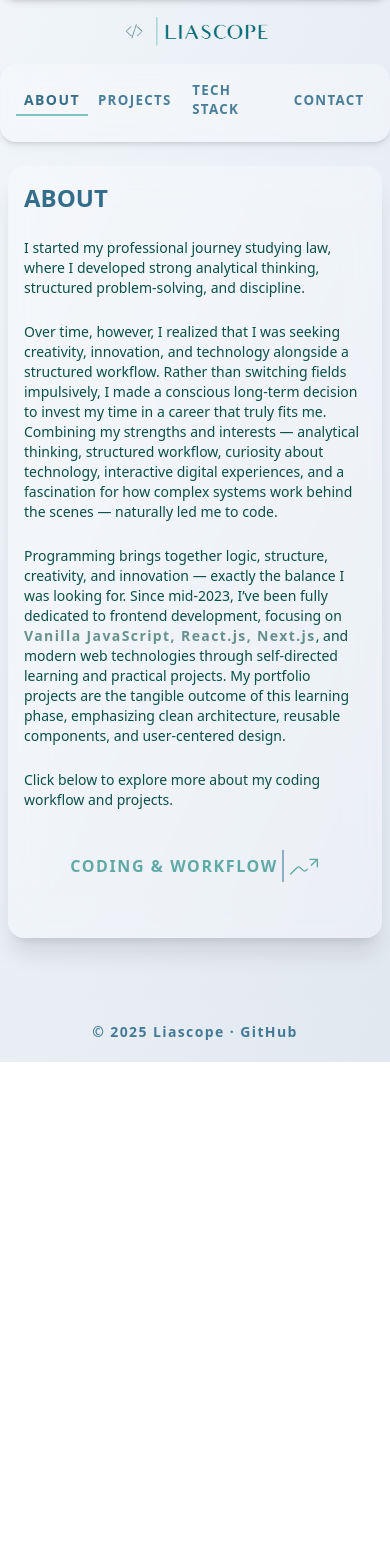
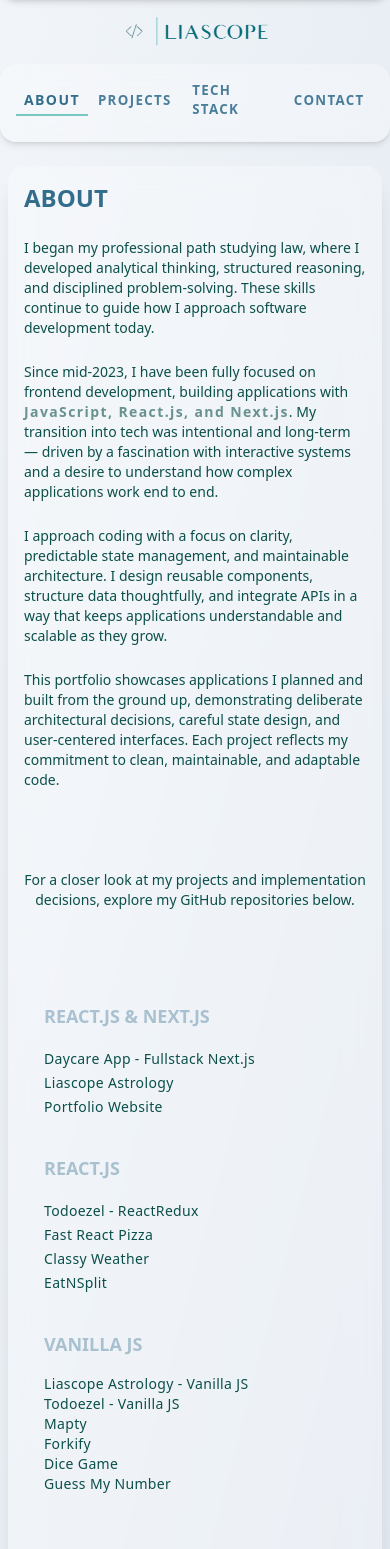
Before and after one commit to liascope/portfolio, a Next.js app: page /about in a window 390 px wide. Shown: the top 1549 px of the page. Before the commit the page ends 1062 px from the top, so only its background shows below. Built offline with nearby package versions, Linux system fonts and the light colour scheme.

Commit message:
update content, remove unused dependency, fix styling

```diff
--- a/app/_components/Pages/About.js
+++ b/app/_components/Pages/About.js
@@ -1,57 +1,39 @@
-'use client'
-import { motion, AnimatePresence} from "framer-motion";
-import LearningIcon from "../Icons/LearningIcon";
-import { useState } from "react";
-import Workflow from "./Workflow";
-import Seperation from "../Seperation";
+import GitHubRepos from "../GitHubRepos";
+import IconButton from "../IconButton";
+import ArrowRight from "../Icons/ArrowRight";
+
 
 export default function About() {
-  const [open, setOpen] = useState(false)
 
   return ( <main className="min-h-screen bg-gradient-to-br from-slate-100 to-slate-200 text-teal-900 p-2 sm:p-4">
       <section className="max-w-7xl mx-auto sm:mt-12 backdrop-blur-lg bg-white/30 rounded-2xl p-4 sm:p-10 shadow-xl">
         <h1 className="sm:text-3xl text-2xl uppercase font-bold mb-6 sm:tracking-wider text-sky-900/80">About</h1>
-      <article className="sm:text-lg text-sm flex flex-col gap-6">
+<article className="sm:text-lg text-sm flex flex-col gap-6">
   <p>
-    I started my professional journey studying law, where I developed strong analytical thinking, structured problem-solving, and discipline.
+    I began my professional path studying law, where I developed analytical thinking, structured reasoning, and disciplined problem-solving. These skills continue to guide how I approach software development today.
   </p>
+
   <p>
-    Over time, however, I realized that I was seeking creativity, innovation, and technology alongside a structured workflow. Rather than switching fields impulsively, I made a conscious long-term decision to invest my time in a career that truly fits me. Combining my strengths and interests — analytical thinking, structured workflow, curiosity about technology, interactive digital experiences, and a fascination for how complex systems work behind the scenes — naturally led me to code.
+    Since mid-2023, I have been fully focused on frontend development, building applications with <strong className="text-teal-900/60 tracking-widest">JavaScript, React.js, and Next.js</strong>. My transition into tech was intentional and long-term — driven by a fascination with interactive systems and a desire to understand how complex applications work end to end.
   </p>
+
   <p>
-    Programming brings together logic, structure, creativity, and innovation — exactly the balance I was looking for. Since mid-2023, I’ve been fully dedicated to frontend development, focusing on <strong className="text-teal-900/60 tracking-widest">Vanilla JavaScript, React.js, Next.js</strong>, and modern web technologies through self-directed learning and practical projects. My portfolio projects are the tangible outcome of this learning phase, emphasizing clean architecture, reusable components, and user-centered design.
+    I approach coding with a focus on clarity, predictable state management, and maintainable architecture. I design reusable components, structure data thoughtfully, and integrate APIs in a way that keeps applications understandable and scalable as they grow.
   </p>
+
   <p>
-    Click below to explore more about my coding workflow and projects.
+    This portfolio showcases applications I planned and built from the ground up, demonstrating deliberate architectural decisions, careful state design, and user-centered interfaces. Each project reflects my commitment to clean, maintainable, and adaptable code.
   </p>
 </article>
 
+          <div className="text-center sm:text-lg text-sm my-20">
+    For a closer look at my projects and implementation decisions, explore my GitHub repositories below.
+  </div>
 
-          <div
-        onClick={() => setOpen(!open)}
-        className="flex flex-row items-center justify-center w-full text-teal-700/60 hover:text-teal-600/70 transition-all hover:tracking-wider cursor-pointer uppercase tracking-widest font-bold my-10"
-      >
-        {open ? "" : "Coding & Workflow"}
-        {!open && <div className="h-8 flex items-center"><Seperation/><LearningIcon/></div>}
-      </div>
-
-      <AnimatePresence initial={false}>
-        {open && (
-          <motion.div
-            key="content"
-            initial={{ height: 0, opacity: 0, y: -10 }}
-            animate={{ height: "auto", opacity: 1, y: 0 }}
-            exit={{ height: 0, opacity: 0, y: -10 }}
-            transition={{
-              duration: 0.6,
-              ease: [0.04, 0.62, 0.23, 0.98],
-            }}
-            className="overflow-hidden w-full"
-          >
-           <Workflow />
-          </motion.div>
-        )}
-      </AnimatePresence>
+  <GitHubRepos />
+  <IconButton link="/techstack" icon={ArrowRight}>
+    Technologies and tools I’ve worked with
+  </IconButton>
       </section>
       </main>
   );
--- a/app/_components/Pages/Projects.js
+++ b/app/_components/Pages/Projects.js
@@ -23,7 +23,7 @@ export default function Projects() {
 </div>
   <h2 className="sm:text-lg flex-1 text-md font-bold uppercase text-sky-900/50">{project.title}</h2></div>
   <p className="text-sm mb-4 px-4 text-center">{project.description}</p>
-  <div className="flex flex-wrap gap-2 text-xs mb-6">
+  <div className="flex flex-wrap justify-center gap-2 text-xs mb-6">
     {project.tech.map((tech, i) => (
       <span
         key={i}
--- a/app/_components/Pages/Workflow.js
+++ /dev/null
@@ -1,53 +0,0 @@
-import { reflectionEvolution } from "@/app/_lib/config";
-import ArrowRight from "../Icons/ArrowRight";
-import IconButton from "../IconButton";
-import GitHubRepos from "../GitHubRepos";
-
-export default function Workflow() {
-  return (
-      <section>
-  <h2 className="sm:text-2xl text-xl mb-6 text-sky-900/60 uppercase font-bold sm:tracking-widest text-center">
-    Coding & Workflow
-  </h2>
-
-  <p className="sm:text-lg text-sm mb-10">
-    I approach frontend development with a strong focus on planning, clarity, and scalable architecture.
-    Over time, I’ve refined how I structure projects, manage state, and integrate complex functionality,
-    with the goal of building clean, maintainable, and reusable solutions.
-  </p>
-
-  <section className="gap-10 flex flex-col items-center sm:text-base text-sm ">
-
-    <article className="bg-white/40 backdrop-blur-sm rounded-xl p-2 sm:p-6 shadow hover:scale-105 transition">
-      <h3 className="sm:text-xl text-lg mb-6 text-sky-900/50 uppercase font-bold sm:tracking-widest text-center ">
-        Core Practices
-      </h3>
-      <ul className="list-disc ml-6 space-y-2">
-        <li>Design state structures deliberately, choosing between local and global state to ensure clear data flow.</li>
-        <li>Build modular, reusable components with consistent UI and flexible props and hooks.</li>
-        <li>Encapsulate shared logic in custom hooks, such as API handling and client-side persistence.</li>
-        <li>Integrate APIs and third-party libraries thoughtfully, aligning them with the overall project architecture.</li>
-        <li>Focus on clean code, predictable behavior, and responsive, user-centered interfaces.</li>
-      </ul>
-    </article>
-<article className="flex flex-col items-center my-3 sm:my-6">
-    <div className='text-sky-900/50 sm:text-xl text-base font-bold uppercase sm:tracking-widest text-center transition-all duration-500 ease-in-out flex flex-row justify-between w-full sm:w-[80%] px-7 sm:px-16 pb-6' ><span>Reflection</span> <span>Technical Evolution </span></div>
-<ul className="list-none space-y-4">
-  {reflectionEvolution.map((item, index) => (
-    <li key={index} className="grid grid-cols-[1fr_auto_1fr] items-scretch px-6 sm:px-16">
-      <span className="bg-white/40 backdrop-blur-sm rounded-xl flex flex-col justify-center p-2 sm:p-4 shadow hover:scale-105 transition">{item.reflection}</span>
-      <div className="text-sky-900/40 flex flex-col justify-center p-3 sm:p-7"><ArrowRight></ArrowRight></div>
-      <span className="bg-white/40 backdrop-blur-sm rounded-xl flex flex-col justify-center p-2 sm:p-4 shadow hover:scale-105 transition">{item.evolution}</span>
-    </li>
-  ))}
-</ul>
-</article>
-  </section>
-  <div className="text-center sm:text-lg text-sm my-16">
-       For a closer look at my projects and development journey, visit <strong className="text-teal-900/60 tracking-widest">my GitHub repositories</strong> below.
-        </div>
-  <GitHubRepos/>
-<IconButton link="/techstack" icon={ArrowRight}>Explore technologies and tools I`ve worked with</IconButton>
-      </section>
-  );
-}
--- a/app/_lib/config.js
+++ b/app/_lib/config.js
@@ -154,50 +154,47 @@ export const vanillaJSprojects = [
 export function generateImages(folder, count) {
   return Array.from({ length: count }, (_, i) => `/${folder}/${i+1}.png`);
 }
+
 export const projects = [
-  {logo:'/daycare/0.png',
+  {
+    logo:'/daycare/0.png',
     title: 'Daycare App (Fullstack-Next.js)',
-    description:'A full-stack daycare management application with secure role-based access and structured reporting workflows. Built with a server-driven architecture using Next.js Server Actions and PostgreSQL Row Level Security (RLS) for secure data access. Fully responsive across desktop and mobile devices.',
-    tech: ['React.js', 'Next.js','Supabase Auth', 'Supabase PostgreSQL', 'Supabase Storage', 'Row Level Security (RLS)','Server Actions', 'JWT Role-Based Access', 'Context API','Tailwind CSS'],
+    description: 'Full-stack daycare management system enabling staff to track attendance, manage schedules, and generate structured reports. Built with a server-driven architecture using Next.js Server Actions and PostgreSQL Row Level Security (RLS) for secure data access. Fully responsive across desktop and mobile.',
+    tech: ['React.js', 'Next.js','Supabase Auth', 'Supabase PostgreSQL', 'Supabase Storage', 'RLS','Server Actions', 'JWT Role-Based Access', 'Context API','Tailwind CSS'],
     caseStudy: '/projects/casestudy/Daycare',
        link:'https://daycare-app-five.vercel.app/',
     github: 'https://github.com/liascope/daycare-app',
     images: generateImages('daycare',5)
-
   },
-   {logo: '/astroReact/0.png',
+  {
+    logo: '/astroReact/0.png',
     title: 'Astrology App (React/Next.js)',
-  description: 'An interactive astrology charting application with automated transit calculations, multi-chart generation, and dynamic SVG-based visualizations. Initially built in Vanilla JavaScript, the app was refactored to React and Next.js to support complex state, reusable chart logic, and responsive rendering.',
+    description: 'Interactive astrology charting app with automated transit calculations, multi-chart generation, and dynamic SVG visualizations. Refactored from Vanilla JS to React and Next.js to support complex state, reusable chart logic, and responsive rendering.',
     tech: ['React.js', 'Next.js', 'Tailwind CSS', 'Context API', 'TanstackQuery', 'React Hook Form', 'Framer Motion', 'SVG', '@astrodraw/astrochart', 'js_astro', 'REST APIs'],
     caseStudy: '/projects/casestudy/LiascopeAstrologyReactNext',
       link: 'https://liascope-react.vercel.app/',
   github: 'https://github.com/liascope/liascope-react',
     images: generateImages("astroReact", 10)
-}
-,
-    {logo: '/todoReact/0.png',
+  },
+  {
+    logo: '/todoReact/0.png',
     title: 'Task Manager (React/RTK)',
-  description: 'A task management application focused on reducing cognitive load by separating daily tasks, long-term planning, and shopping lists. Refactored from Vanilla JavaScript prototype into a production-ready React app with Redux Toolkit for predictable state management and persistence.',
-  tech: [  'React.js', 'Redux Toolkit', 'Tailwind CSS','Vite', 'React Router', 'Custom Hooks',  'LocalStorage', 'Framer Motion'
-  ],
+    description: 'Task management app separating daily tasks, long-term planning, and shopping lists. Refactored from Vanilla JS to React with Redux Toolkit for predictable state management and persistent storage.',
+    tech: ['React.js', 'Redux Toolkit', 'Tailwind CSS','Vite', 'React Router', 'Custom Hooks', 'LocalStorage', 'Framer Motion'],
     caseStudy: '/projects/casestudy/Todoezel',
      link: 'https://todoezel-reactredux.vercel.app/',
   github: 'https://github.com/liascope/todoezel-reactredux',
     images: generateImages("todoReact", 8)
-
-},   {logo: '/portfolio/0.png',
+  },
+  {
+    logo: '/portfolio/0.png',
     title: 'Portfolio Website (React/Next.js)',
-      description: 'Personal portfolio website built with React and Next.js, focusing on clear information architecture, smooth navigation, and reusable UI components. Features scroll-based interactions, animated transitions, and project previews to present case studies and technical work effectively.You are currently viewing this project live.',
-      tech: ['React', 'Next.js', 'Tailwind CSS','Framer Motion' ],
+    description: 'Personal portfolio showcasing projects with clear information architecture, smooth navigation, reusable UI components, and interactive scroll-based animations. Built with React and Next.js, optimized for responsive performance.',
+    tech: ['React', 'Next.js', 'Tailwind CSS'],
        // link: 'https://liascope-portfolio.vercel.app/',
       github: 'https://github.com/liascope/portfolio',
     images: generateImages("portfolio", 5)
   },
 ];
+
   // Projects End
-
-export const reflectionEvolution = [{
-reflection:'Early project challenges reinforced the importance of upfront planning and clear architectural decisions, significantly reducing refactoring.', evolution:(<> Established a reliable, repeatable workflow:<br /> <strong className="text-teal-900/60 tracking-widest">plan → implement → refactor → optimize</strong>
-      </>
-    ),}, {reflection:'Frequent refactoring state structures and component boundaries improved predictability and scalability.', evolution:'Applied architectural principles such as clear state ownership, predictable rendering behavior, and separation of concerns'}, {reflection:'Iterative development cycles improved API integration and reduced coupling between data logic and UI components.', evolution:'Advanced from a Vanilla JavaScript MVC architecture to React.js and Next.js with a component-driven mindset.'}
-]
--- a/package.json
+++ b/package.json
@@ -10,7 +10,6 @@
   },
   "dependencies": {
     "@heroicons/react": "^2.2.0",
-    "framer-motion": "^12.23.22",
     "next": "^16.1.1",
     "react": "^19.2.3",
     "react-dom": "^19.2.3"
```
Also changed, not shown: 1 other file (tests, documents, lock files or other folders). Lines whose indentation alone changed are shown as unchanged.
